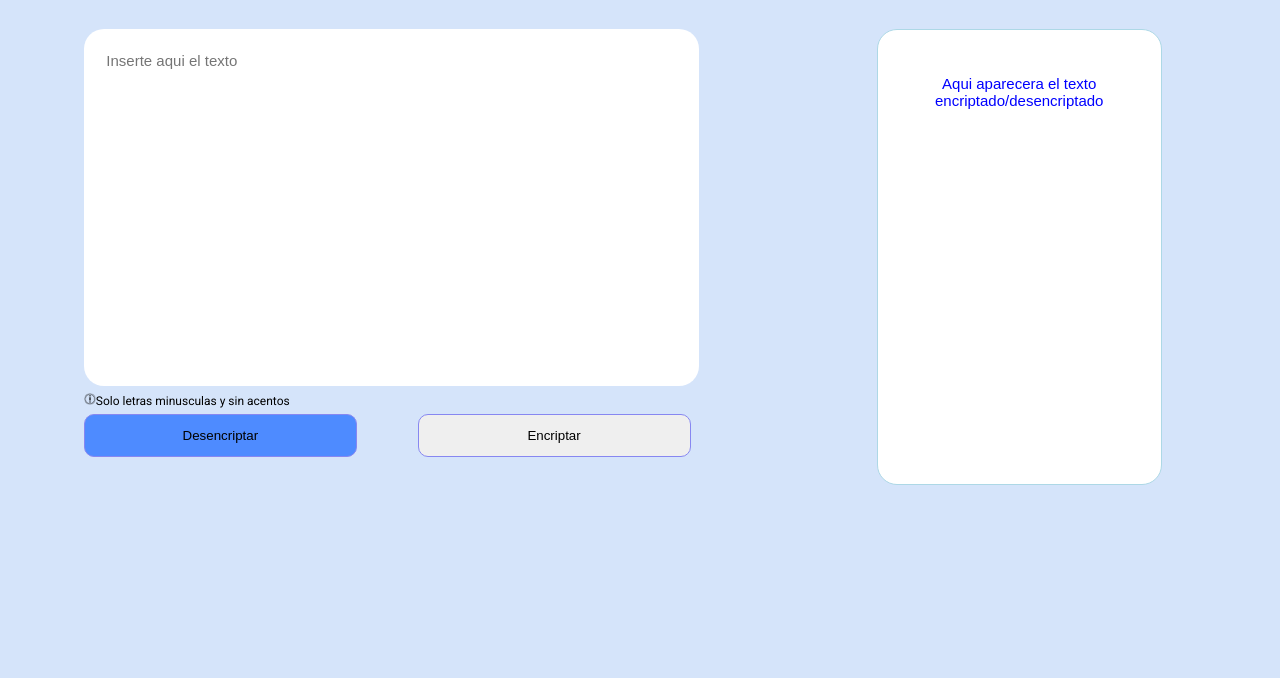
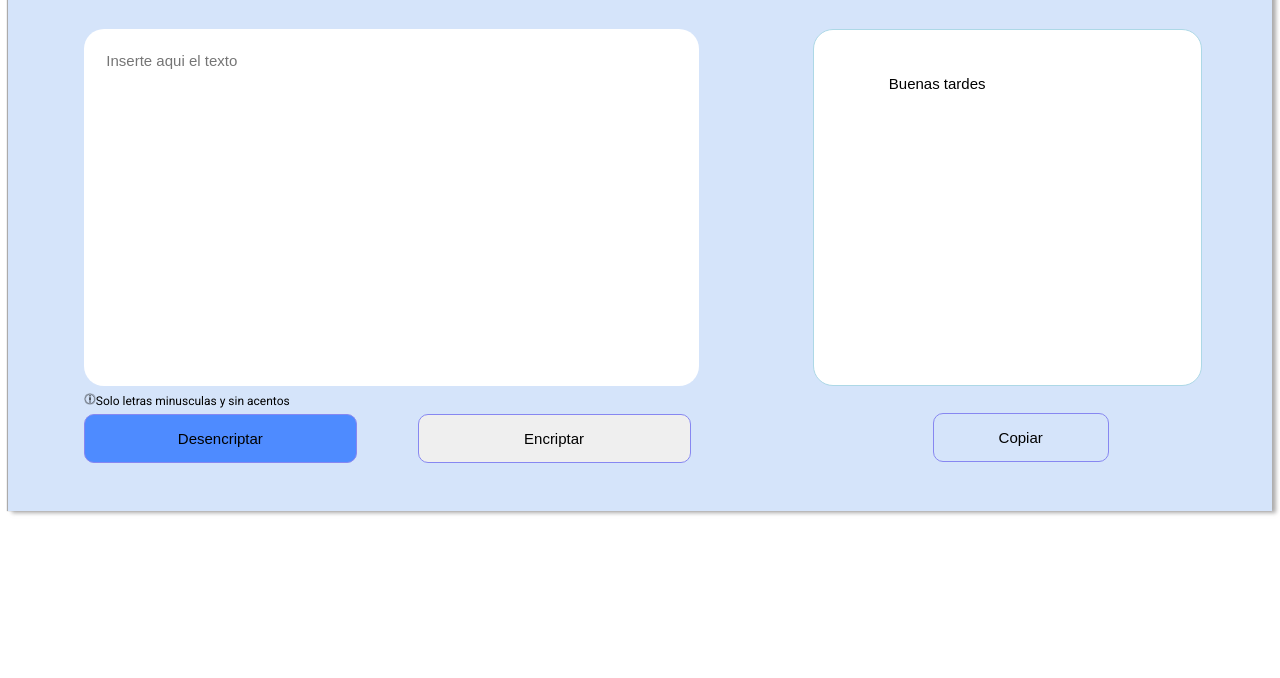
Before and after one commit to AnUnknownC/encriptador, a plain HTML site: page index.html in a window 1280 px wide. Shown: the part 122-800 px from the top of the page. Drawn offline with Linux system fonts and the light colour scheme.

Commit message:
Add files via upload

```diff
--- a/index.css
+++ b/index.css
@@ -1,3 +1,9 @@
+.bordeExterior{
+    background-color: rgb(213, 228, 250);
+    box-shadow: 4px  2px 4px 0 #929090bf,
+                -1px 0 1px 0 #929090bf;
+}
+
 header{
     font-family: "Roboto", sans-serif;
     padding: 1em 2.3em 0;
@@ -15,9 +21,9 @@ header{
     margin: 0;
 }
 
+
 body{
     font-family: "Roboto", sans-serif;
-    background-color: rgb(213, 228, 250);
 }
 
 main{
@@ -47,7 +53,6 @@ main{
     font-family: "Montserrat", sans-serif;
     background-color: rgb(213, 228, 250);
     font-size: 15px;
-    color: blue;
     background-color: white;
     border: 1px solid lightblue;
     border-radius: 20px;
@@ -71,6 +76,8 @@ main{
 }
 
 .boton{
+    font-family: "Montserrat", sans-serif;
+    font-size: 15px;
     margin: 5px 0;
     padding: 1em;
     width: 45%;
@@ -92,20 +99,42 @@ main{
 .textoProducido{
     flex: 40%;
     position: relative;
-    text-align: center;
+}
+
+#referenciaTextoHecho{
+    display: flex;
+    margin: 0 10em 0 0;
+    flex-direction: column;
+    width: 50%;
 }
 
 #procesoRealizado{
-    width: 50%;
-    padding: 3em 1em 25em;
+    flex: 1;
+    height: 0;
+    padding: 3em 5em 20em;
     background-color: white;
     border: 1px solid lightblue;
     border-radius: 20px;
-    z-index: 1;
+    resize: none;
+    overflow: hidden;
 }
+
+.cajaBotonCopiarTexto{
+    flex: 9;
+    text-align: center;
+    position: relative;
+}
+
 #copiarTexto{
-    bottom: -22em;
-    padding: 1em 3em;
-    background-color: #000;
-    z-index: 2;
+    position: absolute;
+    margin: 1px 0;
+    padding: 1em 2em;
+    bottom: 16px;
+    left: 8em;
 }
+
+footer{
+    text-align: center;
+    padding: 4.5em;
+    background-color: rgb(196, 196, 245);
+}
--- a/index.html
+++ b/index.html
@@ -10,6 +10,7 @@
         <title>Encriptador</title>
     </head>
     <body>
+        <section class="bordeExterior">
             <header>
                 <p class="tituloPrincipal">Encriptador</p>
                 <p class="creditos">Desarrollado por: Daniel Esteban Sanchez Castaño</p>
@@ -18,7 +19,7 @@
                 <section class="seccionCriptacion">
                     <section class="cajaReferencia">
                         <textarea name="textoCriptacion" id="inputTexto" class="textoCriptacion" placeholder="Inserte aqui el texto" resize=none></textarea>
-                <label for="textoCriptacion" class="aviso"><img src="img/Signo de exclamación_Mesa de trabajo 1.png" class="imagenAviso">Solo letras minusculas y sin acentos</label>
+                        <label for="textoCr iptacion" class="aviso"><img src="img/Signo de exclamación_Mesa de trabajo 1.png" class="imagenAviso">Solo letras minusculas y sin acentos</label>
                         <section id="botones">
                             <button onclick="desencriptar()" id="desencriptar" class="boton">Desencriptar</button>
                             <button onclick="encriptar()" id="encriptar" class="boton">Encriptar</button>
@@ -26,9 +27,15 @@
                     </section>
                 </section>
                 <section class="textoProducido">
-            <div id="procesoRealizado" class="textoCriptacion" ><!--<boton class="boton" id="copiarTexto">Buenas</boton>-->Aqui aparecera el texto encriptado/desencriptado</div>
+                    <section id="referenciaTextoHecho">
+                        <div id="procesoRealizado" class="textoCriptacion">Buenas tardes</div>
+                        <section class="cajaBotonCopiarTexto">
+                            <boton class="boton" id="copiarTexto">Copiar</boton>
+                        </section>
+                    </section>
                 </section>
             </main>
             <script src="index.js" defer></script>
+        </section>
     </body>
 </html>
--- a/index.js
+++ b/index.js
@@ -9,37 +9,51 @@ clavesEncriptacion = {
     "u" : "ufat"
 }
 
+button = document.getElementById("copiarTexto")
+
+
 function assignElementText(element, text){
     var elementHTML = document.querySelector(element);
     elementHTML.innerHTML = text;
 }
 
 function encriptar(){
-    palabra = document.getElementById('inputTexto').value
-    let traduccion = ''
+    palabra = document.getElementById('inputTexto').value;
+    let traduccion = '';
     for (var i = 0; i < palabra.length; i++){
         if (palabra[i] in clavesEncriptacion){
-            traduccion += clavesEncriptacion[palabra[i]]
+            traduccion += clavesEncriptacion[palabra[i]];
         }
         else{
-            traduccion += palabra[i]
-        }
+            traduccion += palabra[i];
+        };
     }
-    assignElementText('div', traduccion)
+    assignElementText('div', traduccion);
 }
 
 function desencriptar(){
-    palabra = document.getElementById('inputTexto').value
-    let comp = ''
-    let traduccion = ''
+    palabra = document.getElementById('inputTexto').value;
+    let traduccion = '';
     for (var i = 0; i < palabra.length; i++){
         if (palabra[i] in clavesEncriptacion){
-            traduccion += palabra[i]
-            i += clavesEncriptacion[palabra[i]].length-1
+            traduccion += palabra[i];
+            i += clavesEncriptacion[palabra[i]].length-1;
         }
         else{
-            traduccion += palabra[i]
-        }
-    }
-    assignElementText('div', traduccion)
+            traduccion += palabra[i];
+        };
+    };
+    assignElementText('div', traduccion);
+    return traduccion;
 }
+
+
+button.addEventListener("click", function () {
+    var textoACopiar = document.getElementById("procesoRealizado").innerText;
+    var elementoTemporal = document.createElement("textarea");
+    elementoTemporal.value = textoACopiar;
+    document.body.appendChild(elementoTemporal);
+    elementoTemporal.select();
+    document.execCommand("copy");
+    document.body.removeChild(elementoTemporal);
+})
```
Lines whose indentation alone changed are shown as unchanged.
